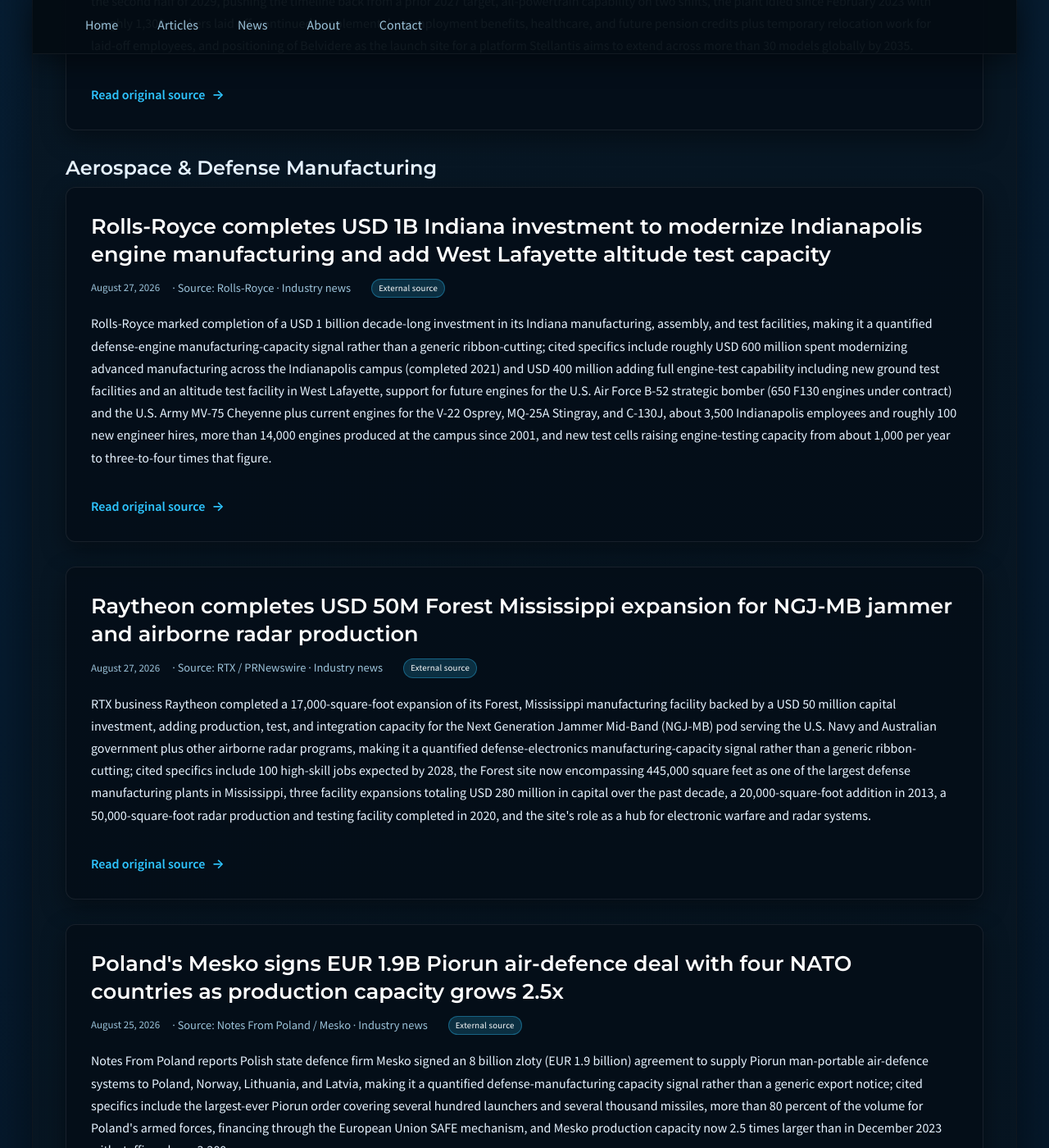
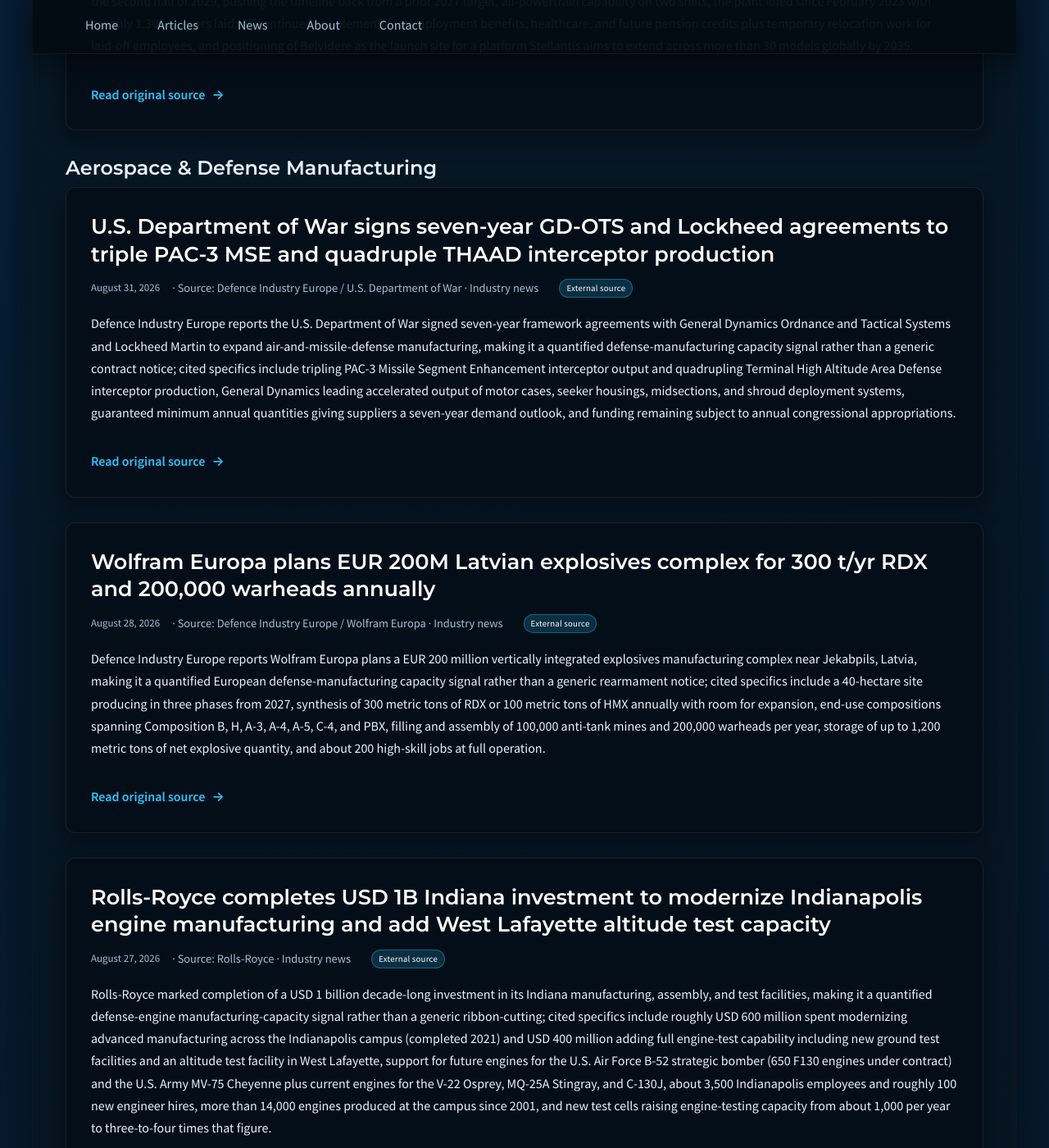
Before and after one commit to JohnForeman/MetrologyCentral, a Jekyll site: the page built from news.md, in a window 1280 px wide and 1400 px high, scrolled down 5516 px. Shown: the whole window at 82% size. Built offline with Jekyll 4.4.1, drawn with Linux system fonts in a browser that asks for light colours; some of the changed text lies outside the part shown.

Commit message:
news: add Hexagon METRICAL autonomous CMM automation + LK Altera C CAMIO case study (scientific metrology) + GD-OTS/Lockheed PAC-3 MSE & THAAD 7-yr deals + Wolfram Europa EUR 200M Latvia explosives (aero/defense) for Sep 1 sweep

```diff
--- a/_data/news.yml
+++ b/_data/news.yml
@@ -1,4 +1,36 @@
 ---
+- date: '2026-09-01'
+  title: Hexagon launches METRICAL automated CMM loading system for autonomous 24/7 inspection
+  source: Metrology News / Hexagon
+  sector: scientific_metrology
+  kind: hardware_news
+  summary: Metrology News reports Hexagon launched METRICAL, an automated part-queuing, loading, and unloading system for coordinate measuring machines, making it a concrete CMM-automation signal rather than a generic robotics announcement; cited specifics include unattended measurement across multiple shifts to raise CMM utilization and overall equipment effectiveness, three scalable configurations with three, five, or seven preparation bays, integration with the new Hexagon MAESTRO CMM and installed GLOBAL CMMs, and off-shift unattended inspection aimed at the skilled-inspection-labor shortage.
+  url: https://metrology.news/hexagon-launches-metrical-for-fully-autonomous-cmm-inspection/
+
+- date: '2026-08-31'
+  title: U.S. Department of War signs seven-year GD-OTS and Lockheed agreements to triple PAC-3 MSE and quadruple THAAD interceptor production
+  source: Defence Industry Europe / U.S. Department of War
+  sector: aerospace_defense_manufacturing
+  kind: industry_news
+  summary: Defence Industry Europe reports the U.S. Department of War signed seven-year framework agreements with General Dynamics Ordnance and Tactical Systems and Lockheed Martin to expand air-and-missile-defense manufacturing, making it a quantified defense-manufacturing capacity signal rather than a generic contract notice; cited specifics include tripling PAC-3 Missile Segment Enhancement interceptor output and quadrupling Terminal High Altitude Area Defense interceptor production, General Dynamics leading accelerated output of motor cases, seeker housings, midsections, and shroud deployment systems, guaranteed minimum annual quantities giving suppliers a seven-year demand outlook, and funding remaining subject to annual congressional appropriations.
+  url: https://defence-industry.eu/u-s-department-of-war-signs-seven-year-deals-with-general-dynamics-and-lockheed-martin-to-triple-pac-3-mse-and-quadruple-thaad-interceptor-production/
+
+- date: '2026-08-31'
+  title: LK Metrology Altera C CMM with CAMIO 2026 lifts Don Whitley Scientific productivity 30 percent and cuts scrap 90 percent
+  source: Metrology News / LK Metrology
+  sector: scientific_metrology
+  kind: case_study
+  summary: Metrology News reports UK medical-equipment maker Don Whitley Scientific deployed an LK Metrology Altera C 15.9.7 bridge CMM with CAMIO 2026 software, making it a concrete LK CMM-and-CAMIO deployment signal rather than a generic case-study notice; cited specifics include components machined to 0.01 mm tolerances, a move from manual micrometers and bore gauges to repeatable CMM inspection with in-process sampling, adoption of ASME GD&T true-position tolerances via CAMIO plus PMI-based automated programming, a roughly 30 percent production-efficiency gain, and an approximately 90 percent reduction in scrap and rework.
+  url: https://metrology.news/cmm-transforms-quality-and-raises-productivity-30-percent/
+
+- date: '2026-08-28'
+  title: Wolfram Europa plans EUR 200M Latvian explosives complex for 300 t/yr RDX and 200,000 warheads annually
+  source: Defence Industry Europe / Wolfram Europa
+  sector: aerospace_defense_manufacturing
+  kind: industry_news
+  summary: Defence Industry Europe reports Wolfram Europa plans a EUR 200 million vertically integrated explosives manufacturing complex near Jekabpils, Latvia, making it a quantified European defense-manufacturing capacity signal rather than a generic rearmament notice; cited specifics include a 40-hectare site producing in three phases from 2027, synthesis of 300 metric tons of RDX or 100 metric tons of HMX annually with room for expansion, end-use compositions spanning Composition B, H, A-3, A-4, A-5, C-4, and PBX, filling and assembly of 100,000 anti-tank mines and 200,000 warheads per year, storage of up to 1,200 metric tons of net explosive quantity, and about 200 high-skill jobs at full operation.
+  url: https://defence-industry.eu/wolfram-europa-plans-e200-million-latvian-explosives-complex-to-produce-rdx-hmx-warheads-and-anti-tank-mines/
+
 - date: '2026-08-27'
   title: Rolls-Royce completes USD 1B Indiana investment to modernize Indianapolis engine manufacturing and add West Lafayette altitude test capacity
   source: Rolls-Royce
```
